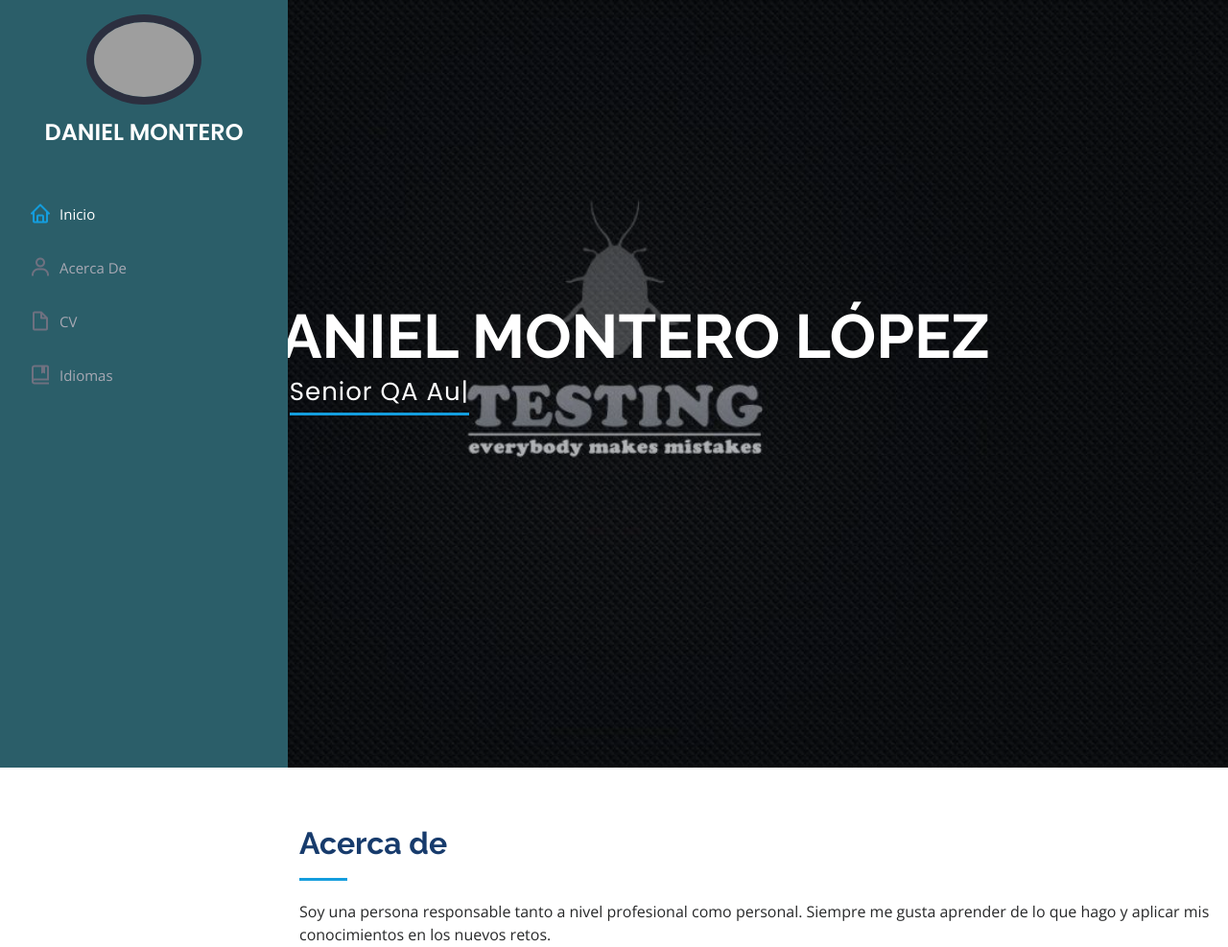
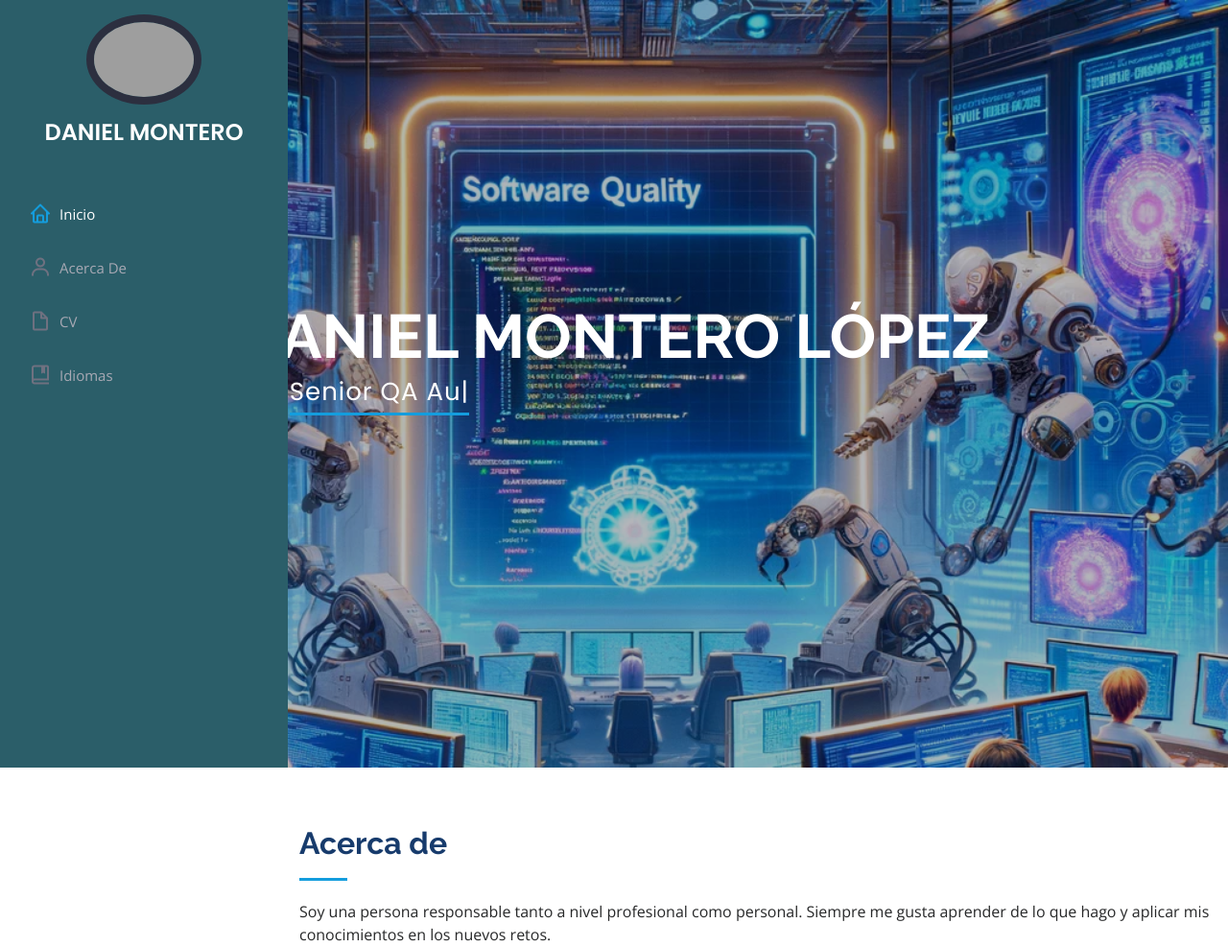
Before and after one commit to nozaky/dml.github.io, a PHP site: page / in a window 1280 px wide. Shown: the top 987 px of the page at 96% size. Run offline with PHP 8.4, Linux system fonts and the light colour scheme; grey boxes are pictures that could not be loaded.

Commit message:
Update style.css

```diff
--- a/assets/css/style.css
+++ b/assets/css/style.css
@@ -198,7 +198,7 @@
 #hero {
   width: 100%;
   height: 100vh;
-  background: url("../img/hero-bg.jpg") top center;
+  background: url("../img/background.png") top center;
   background-size: cover;
 }
 #hero:before {
```
